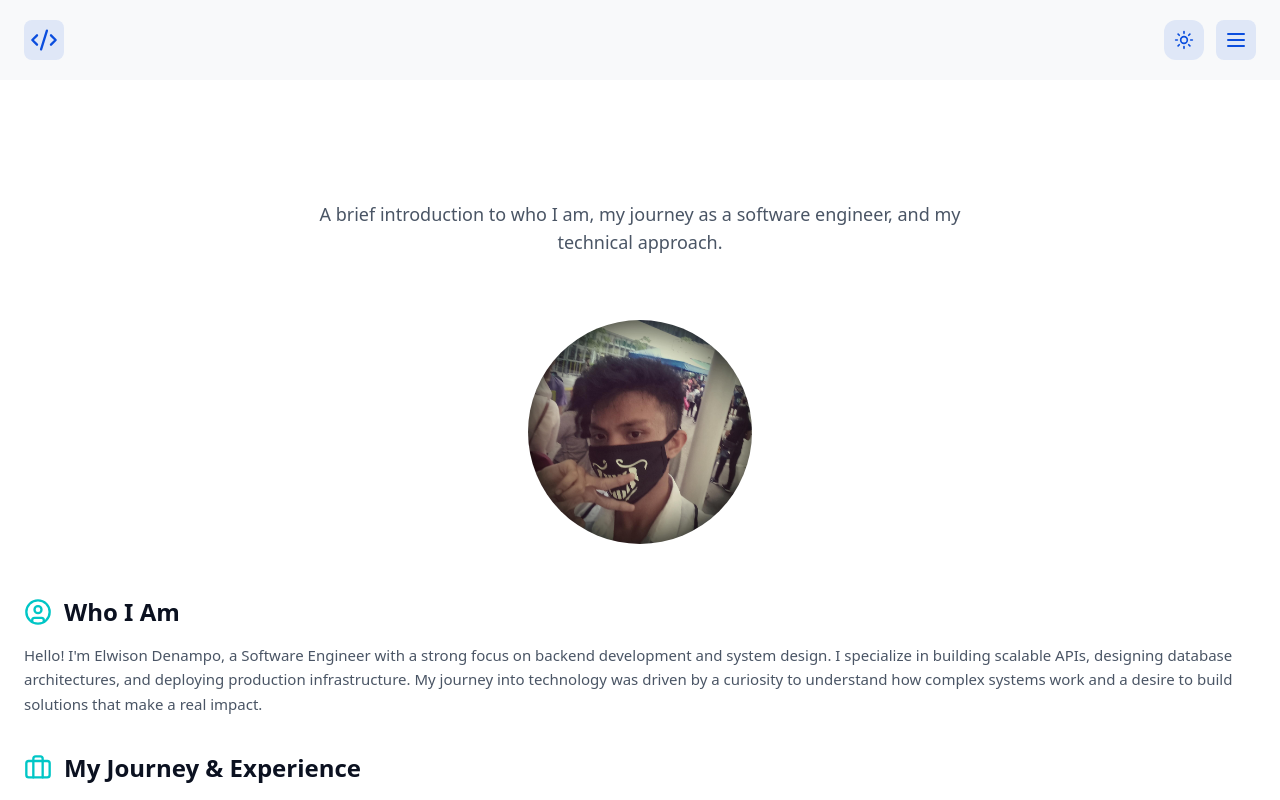
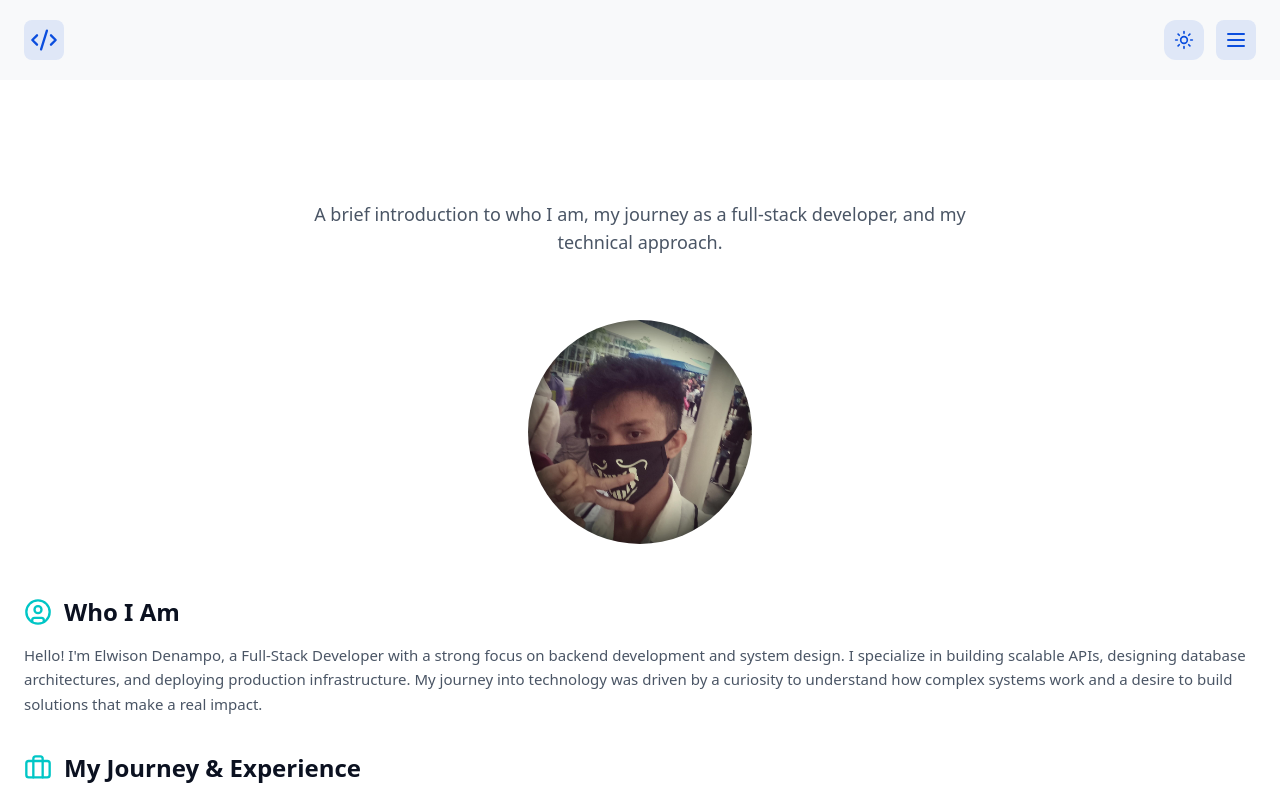
Before and after one commit to Erudi787/My-PortFolio, a Next.js app: page /about in a window 1280 px wide. Shown: the top 800 px of the page. Built offline with nearby package versions, Linux system fonts and the light colour scheme.

Commit message:
chore: adjust position

```diff
--- a/src/components/sections/AboutSection.tsx
+++ b/src/components/sections/AboutSection.tsx
@@ -30,7 +30,7 @@ const AboutSection = forwardRef<HTMLElement, AboutSectionProps>((props, ref) =>
             About Me
           </h2>
           <p className="text-lg text-gray-600 dark:text-gray-400 max-w-2xl mx-auto font-light">
-            A brief introduction to who I am, my journey as a software engineer, and my technical approach.
+            A brief introduction to who I am, my journey as a full-stack developer, and my technical approach.
           </p>
         </motion.div>
 
@@ -47,7 +47,7 @@ const AboutSection = forwardRef<HTMLElement, AboutSectionProps>((props, ref) =>
             <div className="relative w-56 h-56 md:w-80 md:h-80 rounded-full overflow-hidden shadow-2xl border-4 border-white z-10">
               <Image
                 src="/images/profile.jpg"
-                alt="Elwison Denampo - Software Engineer"
+                alt="Elwison Denampo - Full-Stack Developer"
                 fill
                 className="object-cover transform hover:scale-110 transition-transform duration-700"
                 sizes="(max-width: 768px) 100vw, (max-width: 1200px) 50vw, 33vw"
@@ -69,7 +69,7 @@ const AboutSection = forwardRef<HTMLElement, AboutSectionProps>((props, ref) =>
                 <UserCircle size={28} className="mr-3 text-[#00C6C6]" /> Who I Am
               </h3>
               <p className="text-[15px] md:text-base">
-                Hello! I&apos;m Elwison Denampo, a Software Engineer with a strong focus on backend development and system design. I specialize in building scalable APIs, designing database architectures, and deploying production infrastructure. My journey into technology was driven by a curiosity to understand how complex systems work and a desire to build solutions that make a real impact.
+                Hello! I&apos;m Elwison Denampo, a Full-Stack Developer with a strong focus on backend development and system design. I specialize in building scalable APIs, designing database architectures, and deploying production infrastructure. My journey into technology was driven by a curiosity to understand how complex systems work and a desire to build solutions that make a real impact.
               </p>
             </div>
 
```
